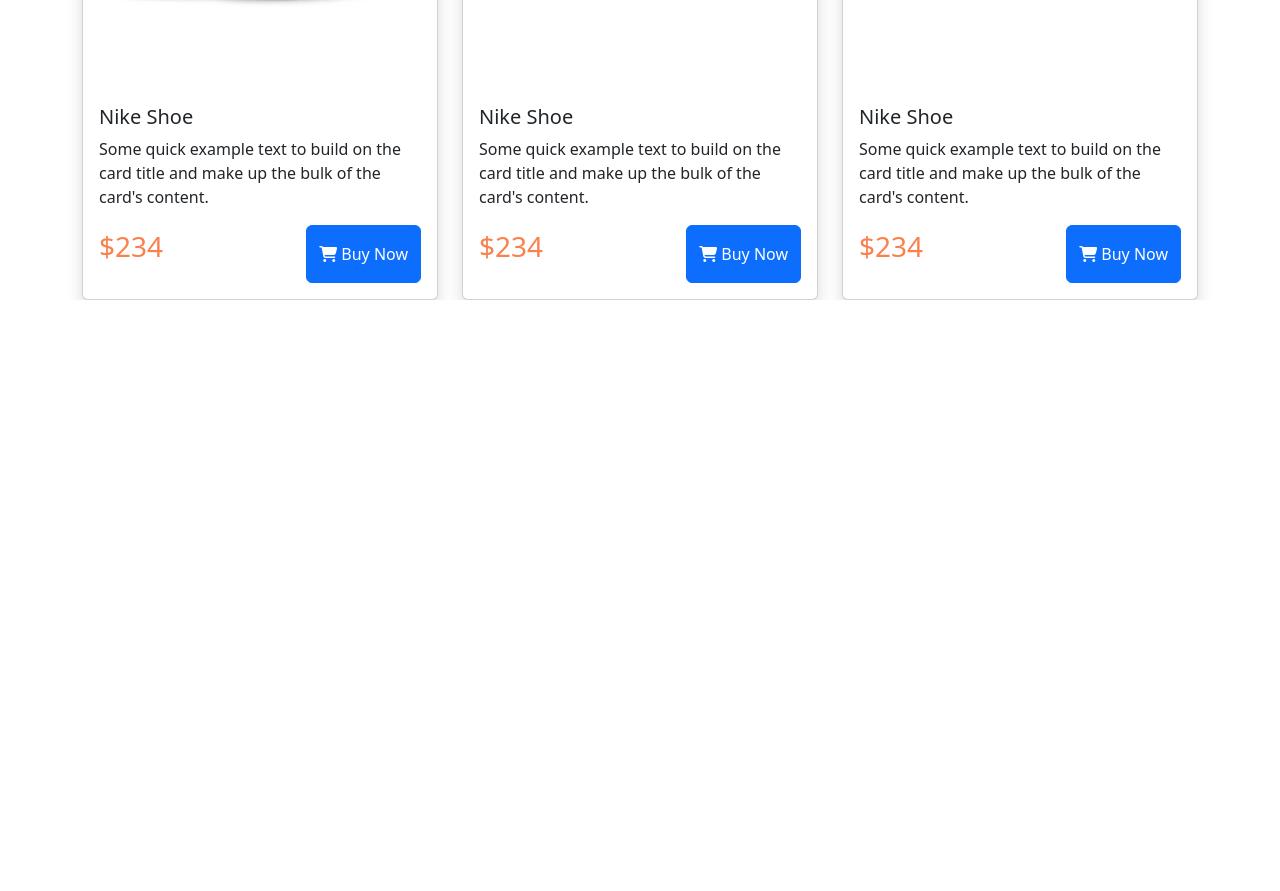
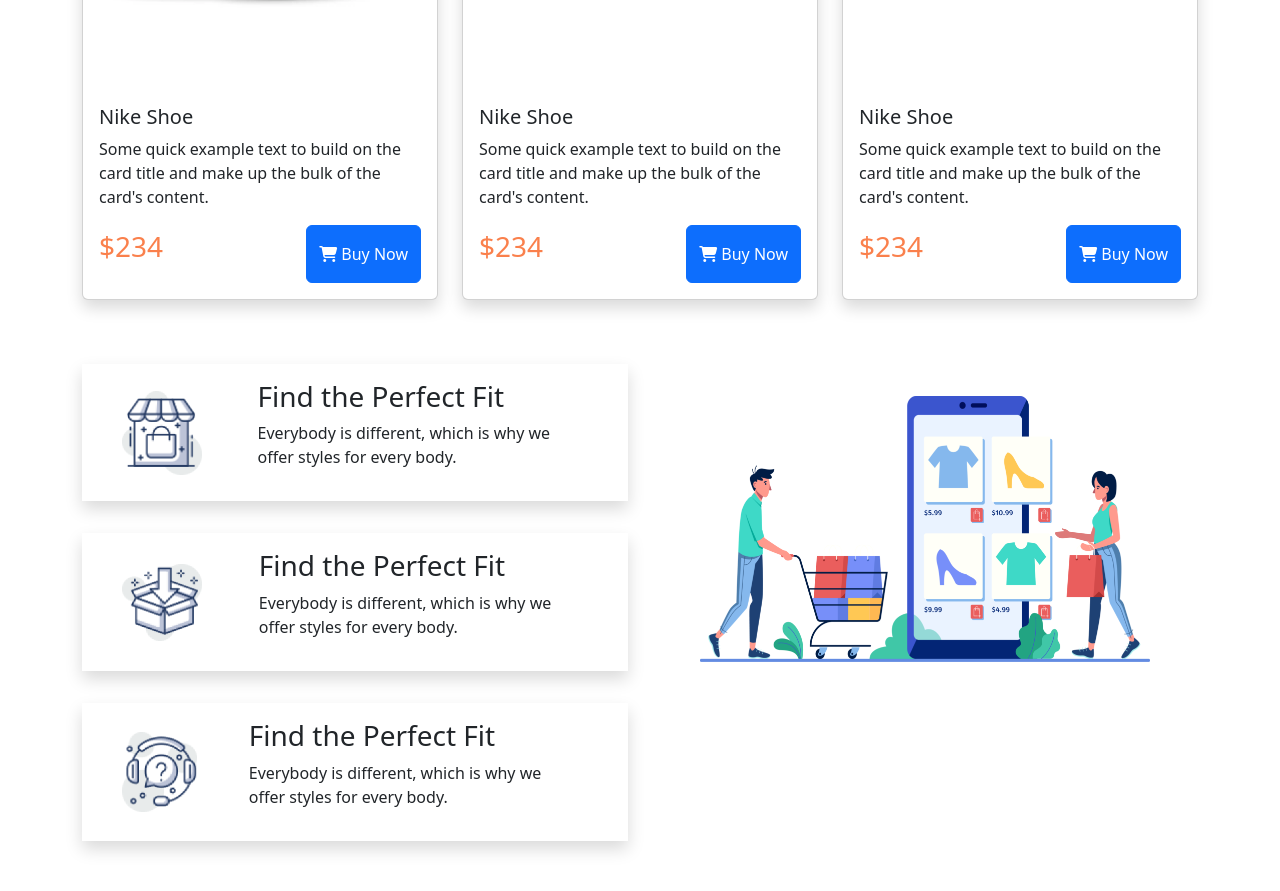
Before and after one commit to anamul-github/nike-react, a plain HTML site: page index.html in a window 1280 px wide. Shown: the part 1728-2619 px from the top of the page. Before the commit the page ends 2028 px from the top, so only its background shows below. Drawn offline with nearby package versions, Linux system fonts and the light colour scheme.

Commit message:
all-three-sections-added

```diff
--- a/index.html
+++ b/index.html
@@ -164,6 +164,57 @@
                 </div>
             </div>
         </section>
+
+        <!-- Bootstrap Grid Section Here  -->
+        <section class="container my-5">
+            <div class="row">
+                <div class="col-6 d-flex justify-content-center align-items-center">
+                    <div class="d-flex flex-column">
+                        <div class="d-flex justify-content-center align-items-center shadow p-3 my-3">
+                            <div>
+                                <img class="img-fluid w-50 ms-4" src="./icons/image 12.png" alt="">
+                            </div>
+                            <div class="me-5">
+                                <h3>Find the Perfect Fit</h3>
+                                <p>Everybody is different, which is why we
+                                    offer styles for every body.
+                                </p>
+                            </div>
+                        </div>
+                        <div class="d-flex justify-content-center align-items-center shadow p-3 my-3">
+                            <div>
+                                <img class="img-fluid w-50 ms-4" src="./icons/image 13.png" alt="">
+                            </div>
+                            <div class="me-5">
+                                <h3>Find the Perfect Fit</h3>
+                                <p>Everybody is different, which is why we
+                                    offer styles for every body.
+                                </p>
+                            </div>
+                        </div>
+                        <div class="d-flex justify-content-center align-items-center shadow p-3 my-3">
+                            <div>
+                                <img class="img-fluid w-50 ms-4" src="./icons/image 14.png" alt="">
+                            </div>
+                            <div class="me-5">
+                                <h3>Find the Perfect Fit</h3>
+                                <p>Everybody is different, which is why we
+                                    offer styles for every body.
+                                </p>
+                            </div>
+                        </div>
+                    </div>
+
+
+                </div>
+
+                <div class="col-6">
+                    <div">
+                        <img class="img-fluid w-100 p-5" src="./icons/XMLID 1.png" alt="">
+                </div>
+            </div>
+        </section>
+
     </main>
 
 
```
